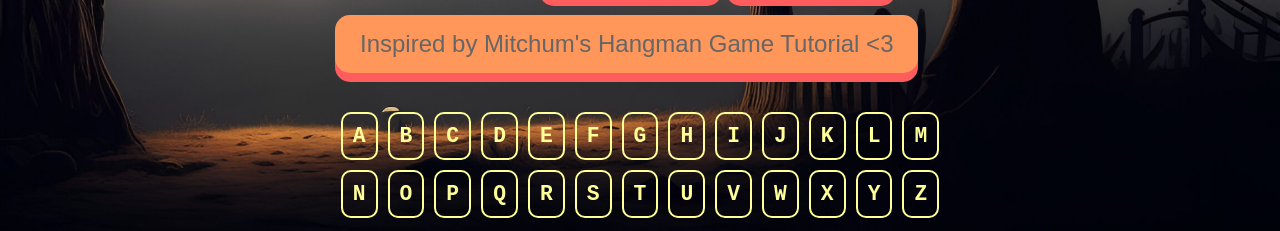
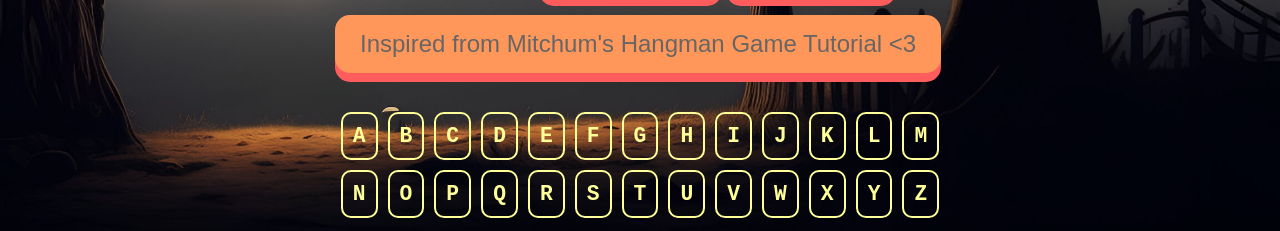
Before and after one commit to GeekyHisham/GameProject-Hangman, a plain HTML site: page index.html in a window 1280 px wide. Shown: the part 619-850 px from the top of the page. Drawn offline with Linux system fonts and the light colour scheme.

Commit message:
Updated index.html

```diff
--- a/index.html
+++ b/index.html
@@ -21,7 +21,7 @@
         <br>
         <br>
         <form action="https://mitchum.blog/">
-          <button class="button">Inspired by Mitchum's Hangman Game Tutorial &lt;3 </button>
+          <button class="button">Inspired from Mitchum's Hangman Game Tutorial &lt;3 </button>
         </form>
       </div>
       <br>
```
